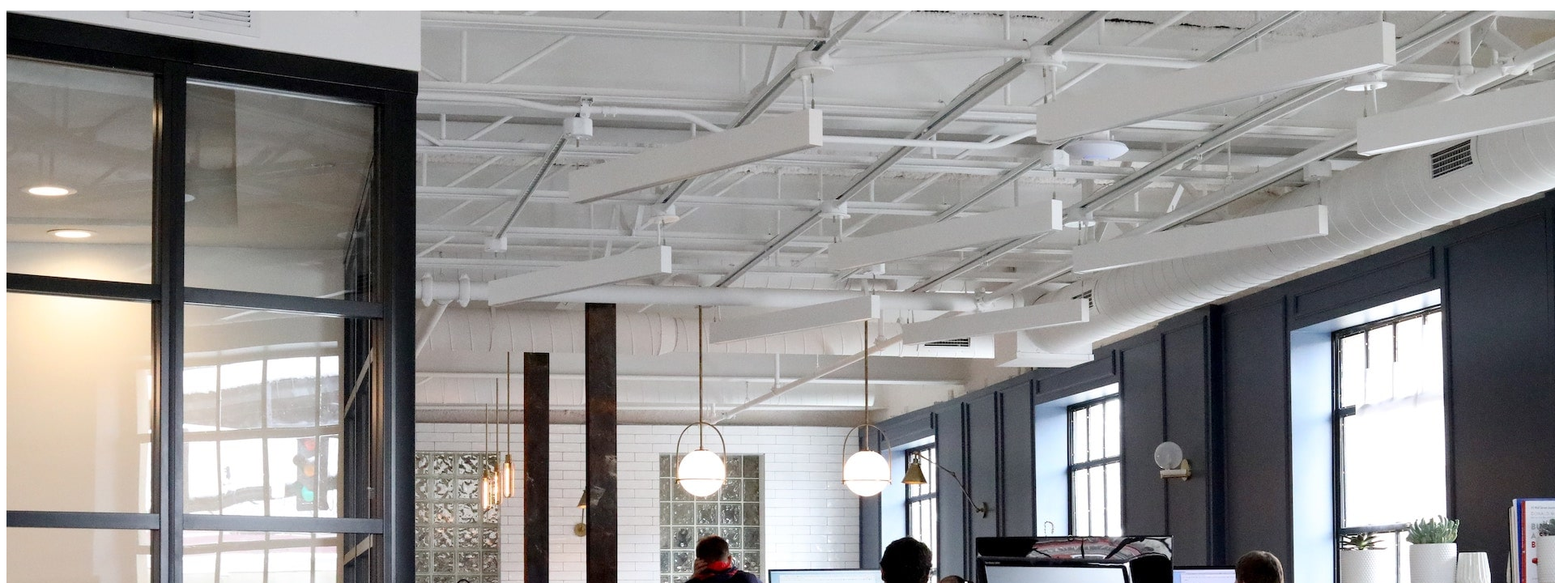
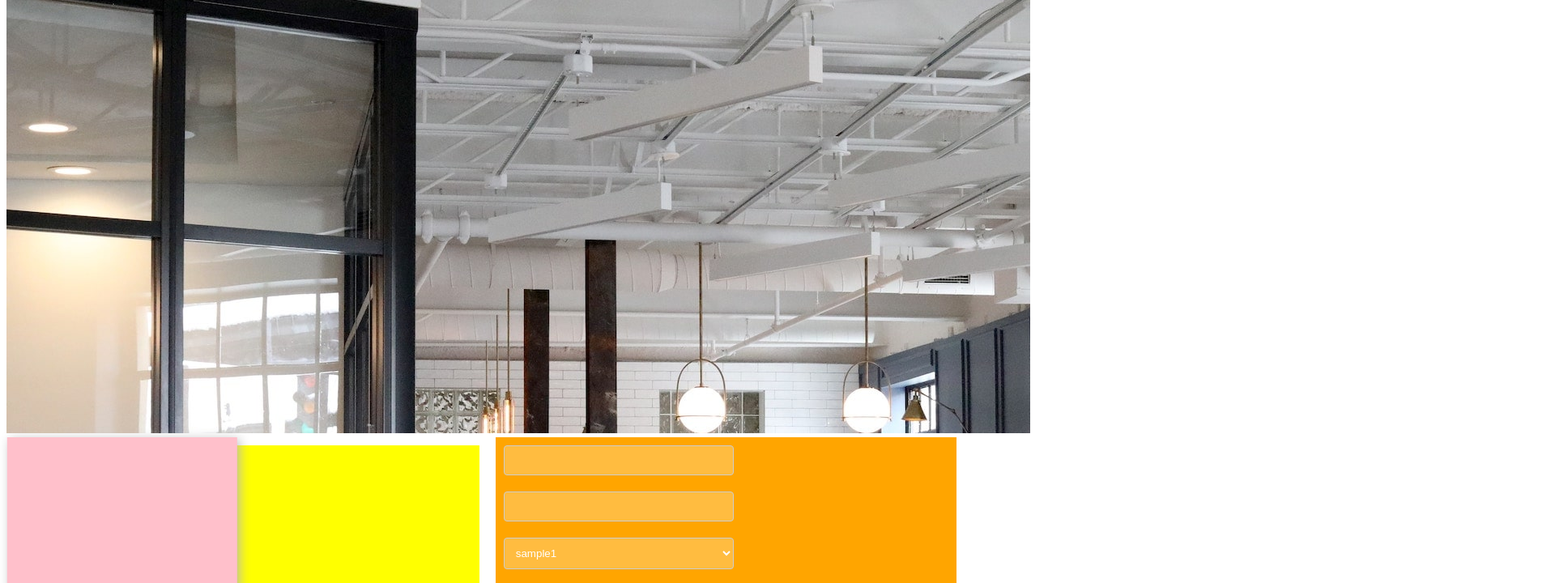
Before and after one commit to YashSuper/innoraft, a plain HTML site: page cssadvancetask/CSSt1.html in a window 1280 px wide. Shown: the part 173-893 px from the top of the page at 81% size, 1920 px wide, since content can reach past the window. Drawn offline with Linux system fonts and the light colour scheme.

Commit message:
Update CSSt1.html

```diff
--- a/cssadvancetask/CSSt1.html
+++ b/cssadvancetask/CSSt1.html
@@ -3,8 +3,8 @@
   <head>
     <meta charset="utf-8">
     <title></title>
-    <style media="screen">
-    </style>
+        <link rel="stylesheet" href="./style.css">
+
 
 </head>
   <body>
```
